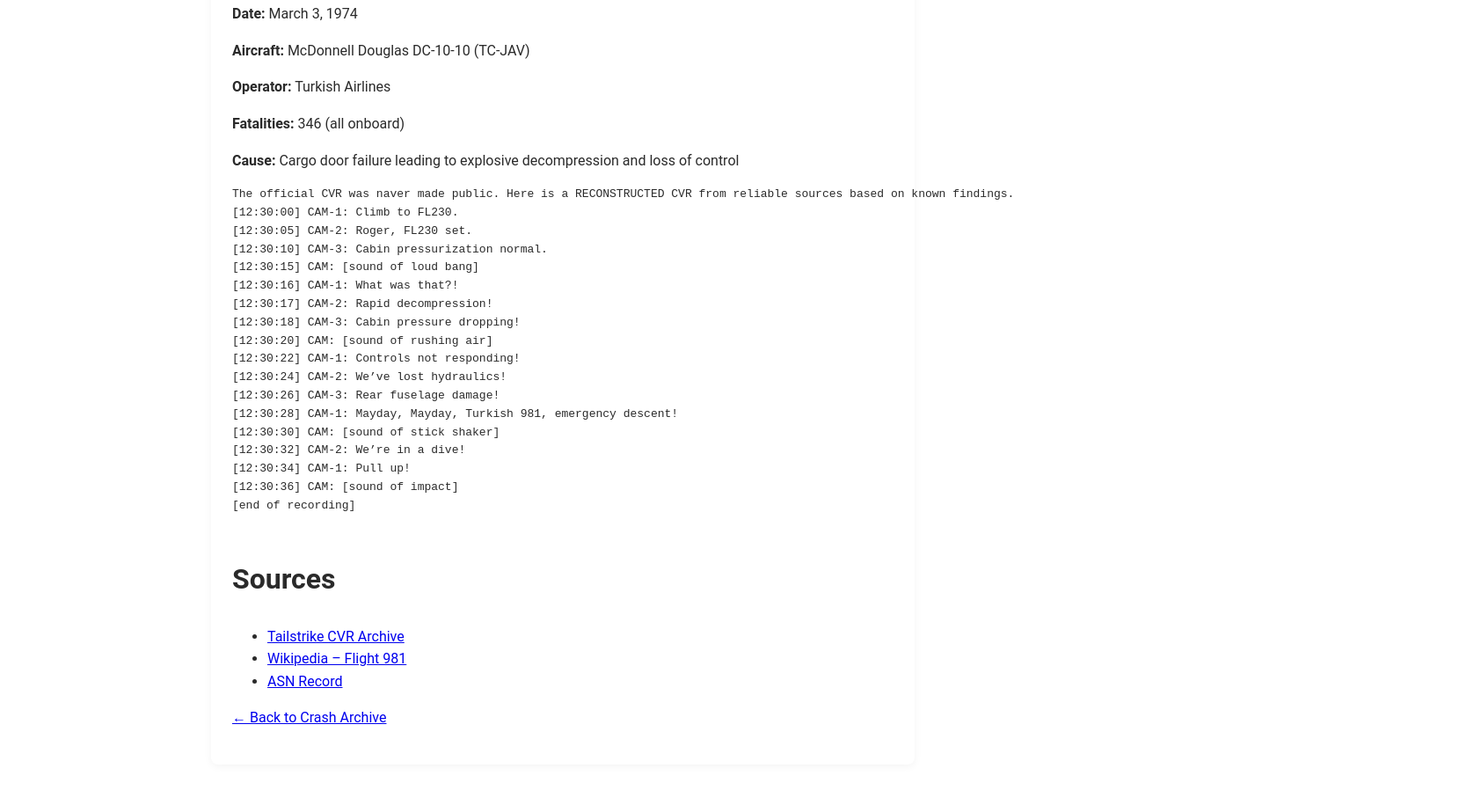
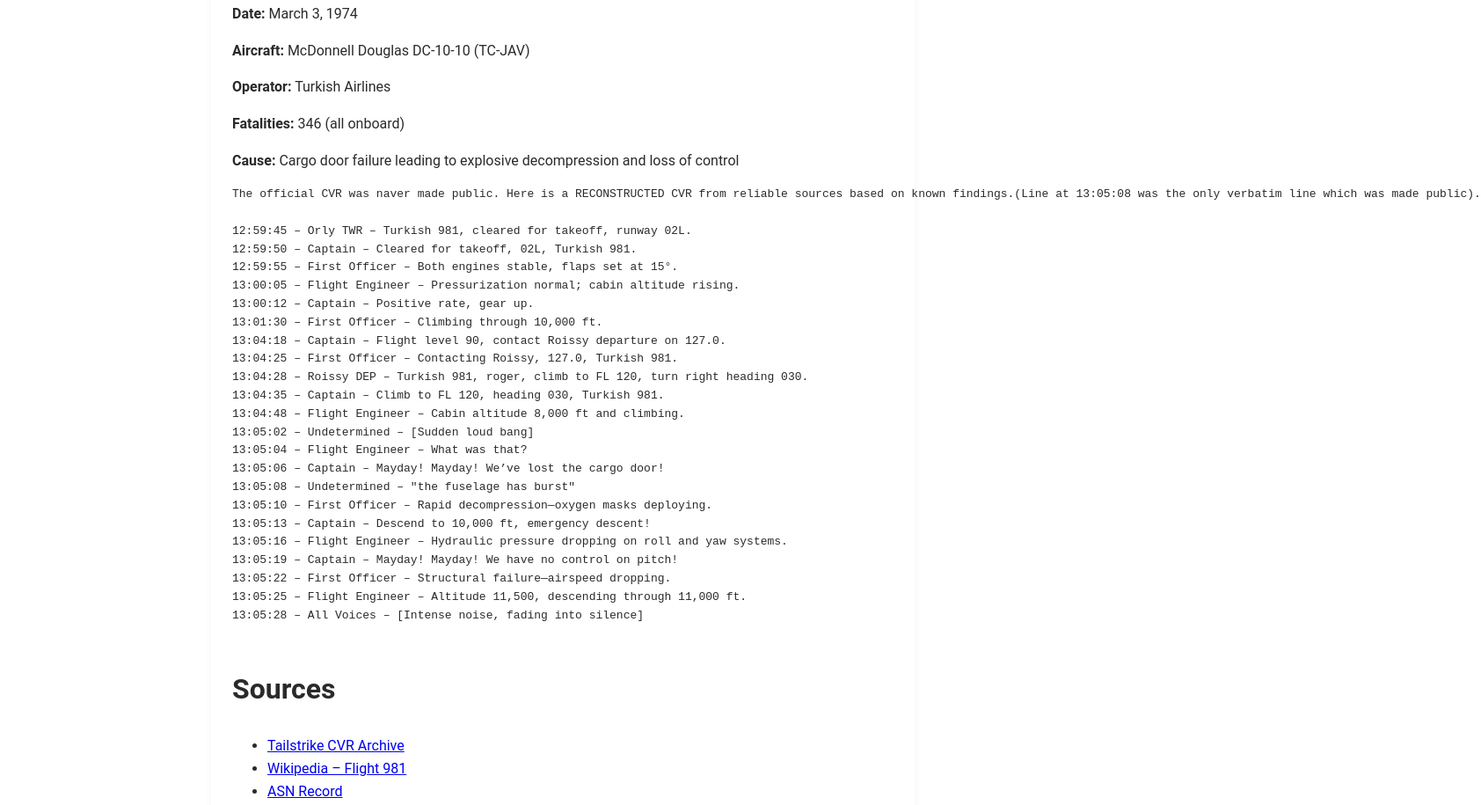
Before and after one commit to Shujogga/AirCrashArchives, a website: page transcript/tr_thy-981.html in a window 1280 px wide. Shown: the part 245-1160 px from the top of the page at 88% size, 1684 px wide, since content can reach past the window. Drawn offline with Linux system fonts and the light colour scheme.

Commit message:
Update tr_thy-981.html

```diff
--- a/transcript/tr_thy-981.html
+++ b/transcript/tr_thy-981.html
@@ -58,24 +58,30 @@
 
     <section class="transcript">
       <pre>
-The official CVR was naver made public. Here is a RECONSTRUCTED CVR from reliable sources based on known findings.
-[12:30:00] CAM-1: Climb to FL230.
-[12:30:05] CAM-2: Roger, FL230 set.
-[12:30:10] CAM-3: Cabin pressurization normal.
-[12:30:15] CAM: [sound of loud bang]
-[12:30:16] CAM-1: What was that?!
-[12:30:17] CAM-2: Rapid decompression!
-[12:30:18] CAM-3: Cabin pressure dropping!
-[12:30:20] CAM: [sound of rushing air]
-[12:30:22] CAM-1: Controls not responding!
-[12:30:24] CAM-2: We’ve lost hydraulics!
-[12:30:26] CAM-3: Rear fuselage damage!
-[12:30:28] CAM-1: Mayday, Mayday, Turkish 981, emergency descent!
-[12:30:30] CAM: [sound of stick shaker]
-[12:30:32] CAM-2: We’re in a dive!
-[12:30:34] CAM-1: Pull up!
-[12:30:36] CAM: [sound of impact]
-[end of recording]
+The official CVR was naver made public. Here is a RECONSTRUCTED CVR from reliable sources based on known findings.(Line at 13:05:08 was the only verbatim line which was made public).
+
+12:59:45 – Orly TWR – Turkish 981, cleared for takeoff, runway 02L.
+12:59:50 – Captain – Cleared for takeoff, 02L, Turkish 981.
+12:59:55 – First Officer – Both engines stable, flaps set at 15°.
+13:00:05 – Flight Engineer – Pressurization normal; cabin altitude rising.
+13:00:12 – Captain – Positive rate, gear up.
+13:01:30 – First Officer – Climbing through 10,000 ft.
+13:04:18 – Captain – Flight level 90, contact Roissy departure on 127.0.
+13:04:25 – First Officer – Contacting Roissy, 127.0, Turkish 981.
+13:04:28 – Roissy DEP – Turkish 981, roger, climb to FL 120, turn right heading 030.
+13:04:35 – Captain – Climb to FL 120, heading 030, Turkish 981.
+13:04:48 – Flight Engineer – Cabin altitude 8,000 ft and climbing.
+13:05:02 – Undetermined – [Sudden loud bang]
+13:05:04 – Flight Engineer – What was that?
+13:05:06 – Captain – Mayday! Mayday! We’ve lost the cargo door!
+13:05:08 – Undetermined – "the fuselage has burst"
+13:05:10 – First Officer – Rapid decompression—oxygen masks deploying.
+13:05:13 – Captain – Descend to 10,000 ft, emergency descent!
+13:05:16 – Flight Engineer – Hydraulic pressure dropping on roll and yaw systems.
+13:05:19 – Captain – Mayday! Mayday! We have no control on pitch!
+13:05:22 – First Officer – Structural failure—airspeed dropping.
+13:05:25 – Flight Engineer – Altitude 11,500, descending through 11,000 ft.
+13:05:28 – All Voices – [Intense noise, fading into silence]
       </pre>
     </section>
 
```
